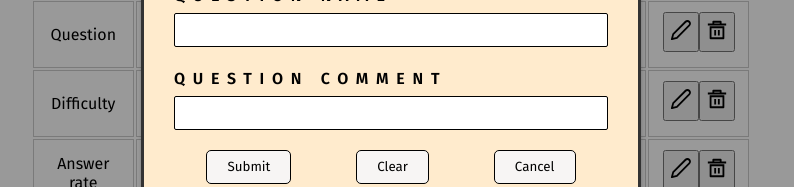
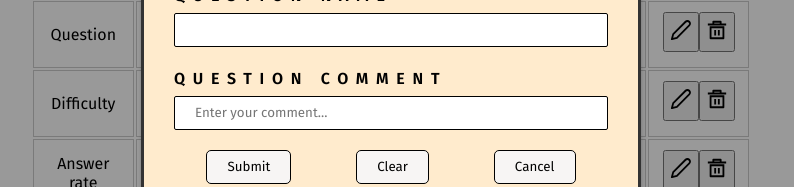
Before and after one commit to Immayou/TLV-test, a Next.js app: page / in a window 1280 px wide. Both pictures are taken after a click on the button "Create new". Shown: the part 375-562 px from the top of the page, without its empty margins (249-1043 px from the left). Built offline with nearby package versions, Linux system fonts and the light colour scheme.

Commit message:
fixing keys in inputs

```diff
--- a/src/components/mainContent.js
+++ b/src/components/mainContent.js
@@ -49,25 +49,13 @@ const MainContent = () => {
             <tbody>
               {tableTitles.map((title, index) => {
                 return (
-                  <tr>
-                    <td key={index} className={s.row}>
-                      {title}
-                    </td>
-                    <td key={index} className={s.row}>
-                      {title}
-                    </td>
-                    <td key={index} className={s.row}>
-                      {title}
-                    </td>
-                    <td key={index} className={s.row}>
-                      {title}
-                    </td>
-                    <td key={index} className={s.row}>
-                      {title}
-                    </td>
-                    <td key={index} className={s.row}>
-                      {title}
-                    </td>
+                  <tr key={index}>
+                    <td className={s.row}>{title}</td>
+                    <td className={s.row}>{title}</td>
+                    <td className={s.row}>{title}</td>
+                    <td className={s.row}>{title}</td>
+                    <td className={s.row}>{title}</td>
+                    <td className={s.row}>{title}</td>
                     <td className={s.row}>
                       <Button
                         type="button"
--- a/src/components/modal.js
+++ b/src/components/modal.js
@@ -1,12 +1,14 @@
 import { createPortal } from "react-dom";
 import { useState, useEffect, useRef } from "react";
 import { useFormik } from "formik";
+import { nanoid } from "nanoid";
 import Button from "@/components/button";
 import s from "../styles/Modal.module.css";
 
 const Modal = ({ onModalClose }) => {
   const [mounted, setMounted] = useState(false);
   const ref = useRef();
+  const custom_id = nanoid();
 
   useEffect(() => {
     ref.current = document.querySelector("#modal-root");
@@ -14,9 +16,10 @@ const Modal = ({ onModalClose }) => {
   });
   const formik = useFormik({
     initialValues: {
-      firstName: "",
-      lastName: "",
-      email: "",
+      id: custom_id,
+      topic: "",
+      question_name: "",
+      comment: "",
     },
     onSubmit: (values) => {
       alert(JSON.stringify(values, null, 2));
@@ -37,7 +40,7 @@ const Modal = ({ onModalClose }) => {
                   id="id"
                   name="id"
                   type="number"
-                  onChange={formik.handleChange}
+                  // onChange={formik.handleChange}
                   value={formik.values.id}
                   className={s.input}
                 />
@@ -63,22 +66,24 @@ const Modal = ({ onModalClose }) => {
                   id="question_name"
                   name="question_name"
                   type="text"
-                  onChange={formik.handleChange}
+                  // onChange={formik.handleChange}
                   value={formik.values.question_name}
                   className={s.input}
                 />
               </div>
               <div className={s.inputBox}>
-                <label htmlFor="question_comment" className={s.label}>
+                <label htmlFor="comment" className={s.label}>
                   Question comment
                 </label>
                 <input
-                  id="question_comment"
-                  name="question_comment"
+                  id="comment"
+                  className={s.input}
                   type="text"
+                  name="comment"
+                  rows="6"
                   onChange={formik.handleChange}
-                  value={formik.values.question_comment}
-                  className={s.input}
+                  placeholder="Enter your comment..."
+                  value={formik.values.comment}
                 />
               </div>
               <div className={s.bottomBox}>
```
